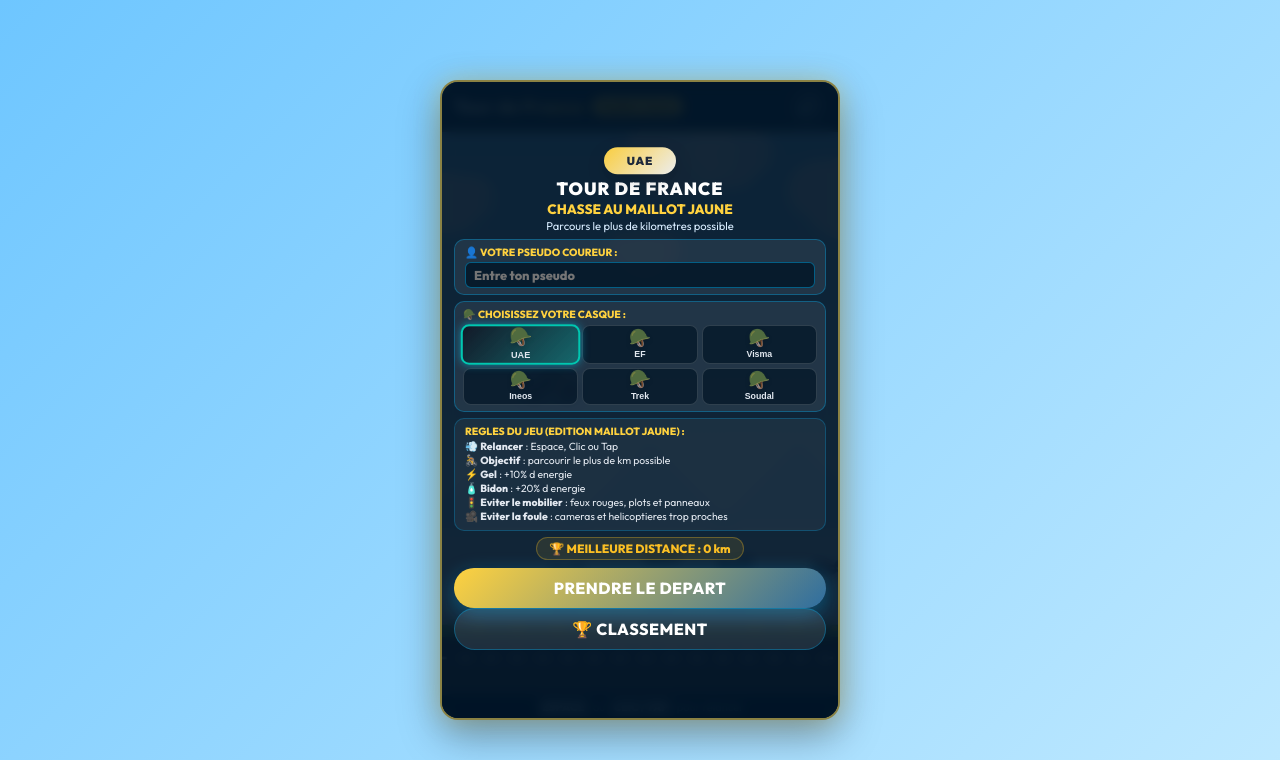
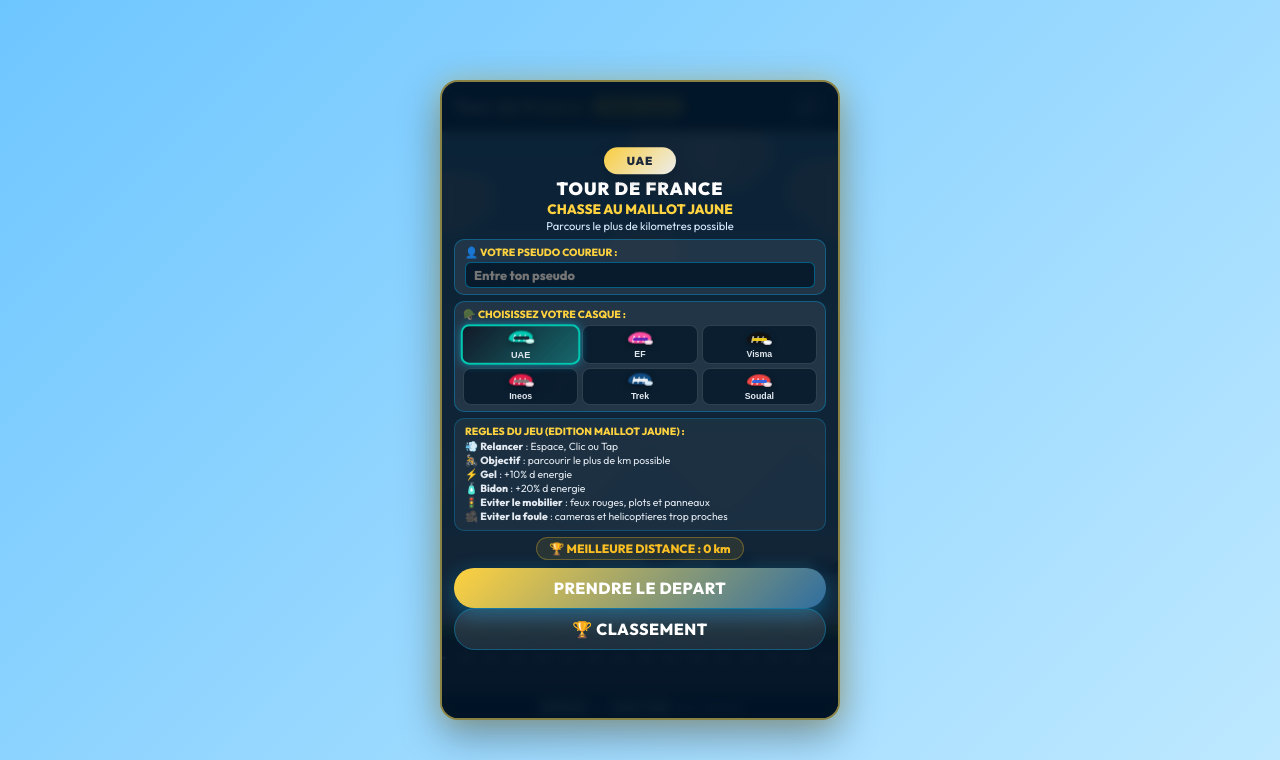
Before and after one commit to Vincent-ZxR/flappy_tdf, a FastAPI app: page / in a window 1280 px wide. Shown: the top 760 px of the page. Run offline with FastAPI, Linux system fonts and the light colour scheme.

Commit message:
visual improvements

```diff
--- a/static/css/style.css
+++ b/static/css/style.css
@@ -487,6 +487,9 @@ body {
 }
 
 .animal-btn {
+    --helmet-shell-color: #00c7b1;
+    --helmet-stripe-color: #0f172a;
+    --helmet-visor-color: #e2f6ff;
     background: rgba(0, 20, 38, 0.7);
     border: 1.5px solid rgba(255, 255, 255, 0.15);
     border-radius: 8px;
@@ -515,6 +518,42 @@ body {
 
 .animal-btn .animal-emoji {
     filter: drop-shadow(0 2px 2px rgba(0, 0, 0, 0.18));
+}
+
+.animal-btn.team-uae {
+    --helmet-shell-color: #00c7b1;
+    --helmet-stripe-color: #111827;
+    --helmet-visor-color: #d1fff6;
+}
+
+.animal-btn.team-ef {
+    --helmet-shell-color: #ff4fa3;
+    --helmet-stripe-color: #5b21b6;
+    --helmet-visor-color: #ffe4f2;
+}
+
+.animal-btn.team-visma {
+    --helmet-shell-color: #111111;
+    --helmet-stripe-color: #f7d21a;
+    --helmet-visor-color: #f8fafc;
+}
+
+.animal-btn.team-ineos {
+    --helmet-shell-color: #e11d48;
+    --helmet-stripe-color: #7a7a7a;
+    --helmet-visor-color: #ffe3e9;
+}
+
+.animal-btn.team-trek {
+    --helmet-shell-color: #0f4c81;
+    --helmet-stripe-color: #f8fafc;
+    --helmet-visor-color: #dbf0ff;
+}
+
+.animal-btn.team-soudal {
+    --helmet-shell-color: #ef4444;
+    --helmet-stripe-color: #2563eb;
+    --helmet-visor-color: #ffe7e7;
 }
 
 .animal-btn.team-uae.active {
@@ -547,17 +586,68 @@ body {
     border-color: #ef4444;
 }
 
-.animal-emoji {
-    font-size: 1.1rem;
-    line-height: 1;
+.helmet-icon {
+    position: relative;
+    display: block;
+    width: 28px;
+    height: 18px;
+    filter: drop-shadow(0 2px 3px rgba(0, 0, 0, 0.35));
     animation: bounce-subtle 2s infinite ease-in-out;
 }
 
-.animal-btn:nth-child(2n) .animal-emoji {
+.helmet-shell {
+    position: absolute;
+    left: 2px;
+    top: 2px;
+    width: 24px;
+    height: 12px;
+    background: var(--helmet-shell-color);
+    border-radius: 68% 82% 44% 58% / 95% 95% 45% 52%;
+    transform: skewX(-12deg);
+    border: 1px solid rgba(15, 23, 42, 0.4);
+}
+
+.helmet-shell::after {
+    content: '';
+    position: absolute;
+    right: 16px;
+    top: 3px;
+    width: 2px;
+    height: 7px;
+    border-radius: 999px;
+    background: rgba(255, 255, 255, 0.65);
+    box-shadow: 5px 0 0 rgba(255, 255, 255, 0.55), 10px 0 0 rgba(255, 255, 255, 0.45);
+}
+
+.helmet-visor {
+    position: absolute;
+    left: 18px;
+    top: 10px;
+    width: 9px;
+    height: 5px;
+    background: var(--helmet-visor-color);
+    border-radius: 20% 90% 70% 100%;
+    border: 1px solid rgba(15, 23, 42, 0.25);
+    transform: skewX(-14deg);
+}
+
+.helmet-vent {
+    position: absolute;
+    left: 7px;
+    top: 8px;
+    width: 15px;
+    height: 3px;
+    border-radius: 999px;
+    background: var(--helmet-stripe-color);
+    opacity: 0.92;
+    transform: skewX(-12deg);
+}
+
+.animal-btn:nth-child(2n) .helmet-icon {
     animation-delay: 0.3s;
 }
 
-.animal-btn:nth-child(3n) .animal-emoji {
+.animal-btn:nth-child(3n) .helmet-icon {
     animation-delay: 0.6s;
 }
 
--- a/static/js/game.js
+++ b/static/js/game.js
@@ -1581,43 +1581,43 @@ class FlappyTdfGame {
         this.ctx.lineTo(x + 21, y + 27);
         this.ctx.stroke();
 
-        // Rider body, a bit more upright than a pure sprinter tuck
+        // Rider body in a more upright road-climbing position
         this.ctx.fillStyle = jersey;
         this.ctx.beginPath();
-        this.ctx.roundRect ? this.ctx.roundRect(x + 18, y + 5, 22, 16, 7) : this.drawRoundedRect(x + 18, y + 5, 22, 16, 7);
+        this.ctx.roundRect ? this.ctx.roundRect(x + 19, y + 2, 19, 17, 7) : this.drawRoundedRect(x + 19, y + 2, 19, 17, 7);
         this.ctx.fill();
         this.ctx.fillStyle = '#cbd5e1';
-        this.ctx.fillRect(x + 23, y + 12, 12, 6);
-
-        // Bent rider pose
+        this.ctx.fillRect(x + 24, y + 8, 10, 7);
+
+        // Arms and shoulders less stretched to keep the rider higher on the bike
         this.ctx.strokeStyle = '#f1c7ab';
         this.ctx.lineWidth = 4;
         this.ctx.lineCap = 'round';
         this.ctx.beginPath();
-        this.ctx.moveTo(x + 31, y + 16);
-        this.ctx.lineTo(x + 37, y + 18);
-        this.ctx.lineTo(x + 44, y + 17);
+        this.ctx.moveTo(x + 30, y + 13);
+        this.ctx.lineTo(x + 35, y + 15);
+        this.ctx.lineTo(x + 41, y + 15);
         this.ctx.stroke();
 
         // Head / helmet
         this.ctx.fillStyle = '#f1c7ab';
         this.ctx.beginPath();
-        this.ctx.arc(x + 43, y + 9, 6, 0, Math.PI * 2);
+        this.ctx.arc(x + 41, y + 5, 6, 0, Math.PI * 2);
         this.ctx.fill();
         this.ctx.fillStyle = helmet;
         this.ctx.beginPath();
-        this.ctx.arc(x + 42, y + 7, 6, Math.PI, 0);
+        this.ctx.arc(x + 40, y + 3, 6, Math.PI, 0);
         this.ctx.fill();
         this.ctx.fillStyle = '#111827';
         this.ctx.beginPath();
-        this.ctx.arc(x + 46, y + 10, 1.2, 0, Math.PI * 2);
+        this.ctx.arc(x + 44, y + 6, 1.2, 0, Math.PI * 2);
         this.ctx.fill();
 
         // Team stripe accent on jersey
         this.ctx.fillStyle = '#f8fafc';
-        this.ctx.fillRect(x + 19, y + 10, 20, 2);
+        this.ctx.fillRect(x + 20, y + 7, 17, 2);
         this.ctx.fillStyle = helmet;
-        this.ctx.fillRect(x + 19, y + 13, 20, 2);
+        this.ctx.fillRect(x + 20, y + 10, 17, 2);
 
         this.ctx.restore();
     }
--- a/templates/index.html
+++ b/templates/index.html
@@ -73,12 +73,12 @@
                 <div class="animal-selection-card">
                     <label>🪖 CHOISISSEZ VOTRE CASQUE :</label>
                     <div class="animal-grid" id="animal-grid">
-                        <button class="animal-btn team-uae active" data-animal="uae" data-emoji="🪖" data-jersey="#111827" data-helmet="#00c7b1"><span class="animal-emoji">🪖</span><span class="animal-label">UAE</span></button>
-                        <button class="animal-btn team-ef" data-animal="ef" data-emoji="🪖" data-jersey="#ff4fa3" data-helmet="#4a4fef"><span class="animal-emoji">🪖</span><span class="animal-label">EF</span></button>
-                        <button class="animal-btn team-visma" data-animal="visma" data-emoji="🪖" data-jersey="#f7d21a" data-helmet="#111111"><span class="animal-emoji">🪖</span><span class="animal-label">Visma</span></button>
-                        <button class="animal-btn team-ineos" data-animal="ineos" data-emoji="🪖" data-jersey="#7a7a7a" data-helmet="#e11d48"><span class="animal-emoji">🪖</span><span class="animal-label">Ineos</span></button>
-                        <button class="animal-btn team-trek" data-animal="trek" data-emoji="🪖" data-jersey="#f8fafc" data-helmet="#0f4c81"><span class="animal-emoji">🪖</span><span class="animal-label">Trek</span></button>
-                        <button class="animal-btn team-soudal" data-animal="soudal" data-emoji="🪖" data-jersey="#2563eb" data-helmet="#ef4444"><span class="animal-emoji">🪖</span><span class="animal-label">Soudal</span></button>
+                        <button class="animal-btn team-uae active" data-animal="uae" data-emoji="🪖" data-jersey="#111827" data-helmet="#00c7b1"><span class="helmet-icon" aria-hidden="true"><span class="helmet-shell"></span><span class="helmet-visor"></span><span class="helmet-vent"></span></span><span class="animal-label">UAE</span></button>
+                        <button class="animal-btn team-ef" data-animal="ef" data-emoji="🪖" data-jersey="#ff4fa3" data-helmet="#ff4fa3"><span class="helmet-icon" aria-hidden="true"><span class="helmet-shell"></span><span class="helmet-visor"></span><span class="helmet-vent"></span></span><span class="animal-label">EF</span></button>
+                        <button class="animal-btn team-visma" data-animal="visma" data-emoji="🪖" data-jersey="#f7d21a" data-helmet="#111111"><span class="helmet-icon" aria-hidden="true"><span class="helmet-shell"></span><span class="helmet-visor"></span><span class="helmet-vent"></span></span><span class="animal-label">Visma</span></button>
+                        <button class="animal-btn team-ineos" data-animal="ineos" data-emoji="🪖" data-jersey="#7a7a7a" data-helmet="#e11d48"><span class="helmet-icon" aria-hidden="true"><span class="helmet-shell"></span><span class="helmet-visor"></span><span class="helmet-vent"></span></span><span class="animal-label">Ineos</span></button>
+                        <button class="animal-btn team-trek" data-animal="trek" data-emoji="🪖" data-jersey="#f8fafc" data-helmet="#0f4c81"><span class="helmet-icon" aria-hidden="true"><span class="helmet-shell"></span><span class="helmet-visor"></span><span class="helmet-vent"></span></span><span class="animal-label">Trek</span></button>
+                        <button class="animal-btn team-soudal" data-animal="soudal" data-emoji="🪖" data-jersey="#2563eb" data-helmet="#ef4444"><span class="helmet-icon" aria-hidden="true"><span class="helmet-shell"></span><span class="helmet-visor"></span><span class="helmet-vent"></span></span><span class="animal-label">Soudal</span></button>
                     </div>
                 </div>
 
```
